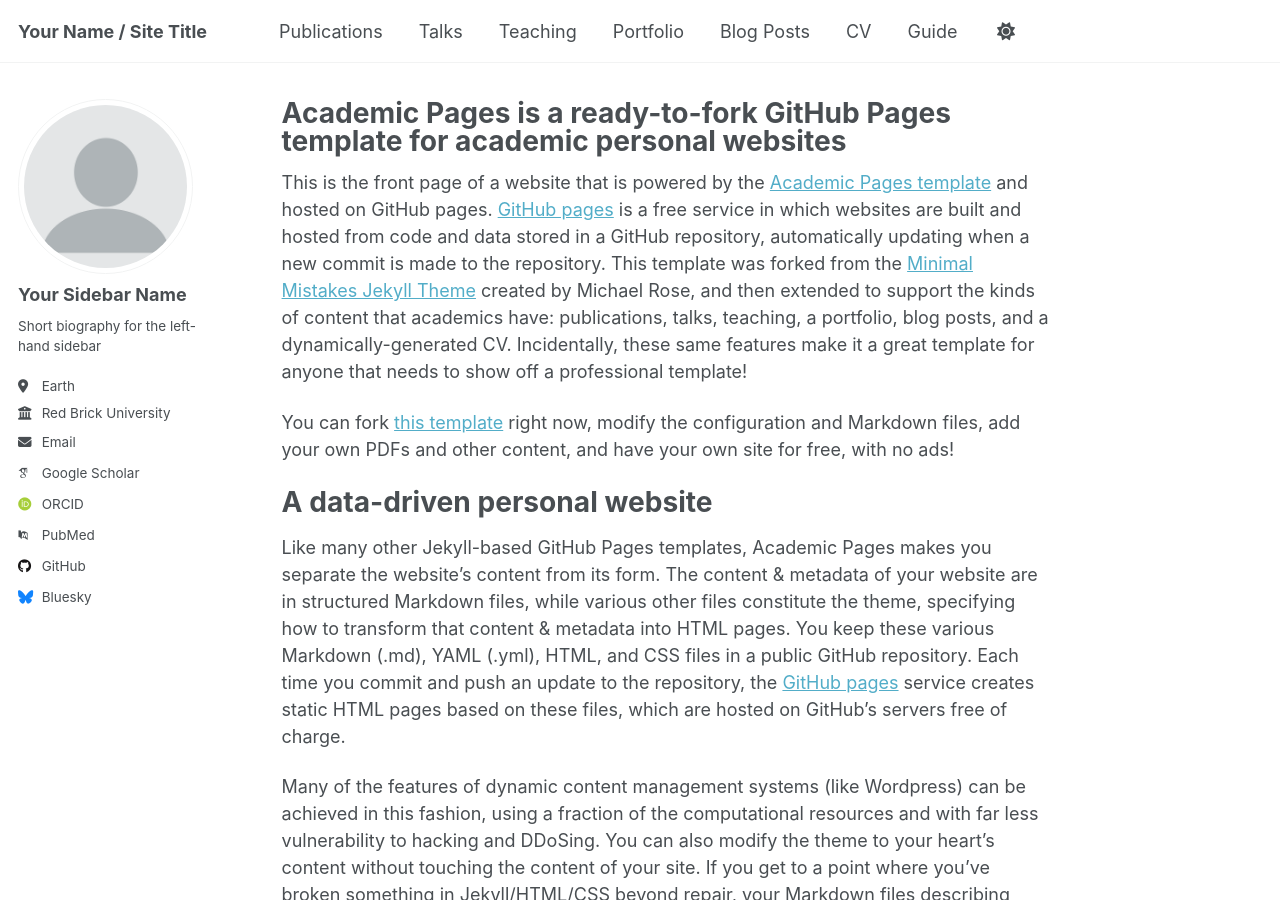
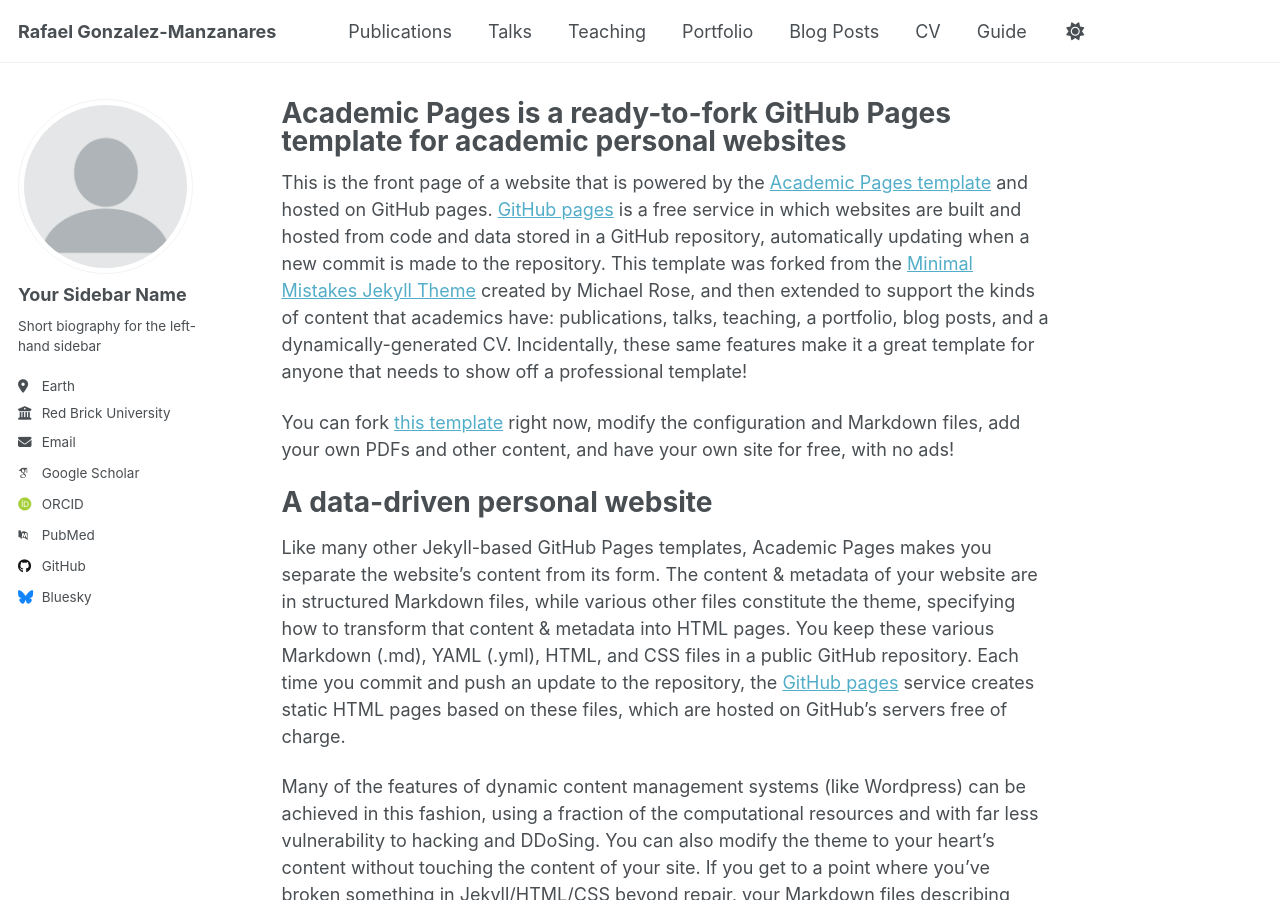
Before and after one commit to rafaelglezm/rafaelglezm.github.io, a Jekyll site: the page built from _pages/about.md, in a window 1280 px wide and 900 px high. Built offline with Jekyll 4.4.1, drawn with Linux system fonts in a browser that asks for light colours; some web fonts are replaced; a script that is not in the unit is left out.

Commit message:
Update _config.yml

```diff
--- a/_config.yml
+++ b/_config.yml
@@ -9,11 +9,11 @@
 # Basic Site Settings
 locale                   : "en-US"
 site_theme               : "light"
-title                    : "Your Name / Site Title"
+title                    : "Rafael Gonzalez-Manzanares"
 title_separator          : "-"
 name                     : &name "Rafael Gonzalez-Manzanares"
 description              : &description "Academic cardiologist"
-url                      : https://rafaelglezm.github.io.
+url                      : "https://rafaelglezm.github.io"
 baseurl                  : "" # the subpath of your site, e.g. "/blog"
 repository               : "academicpages/academicpages.github.io"
 
```
